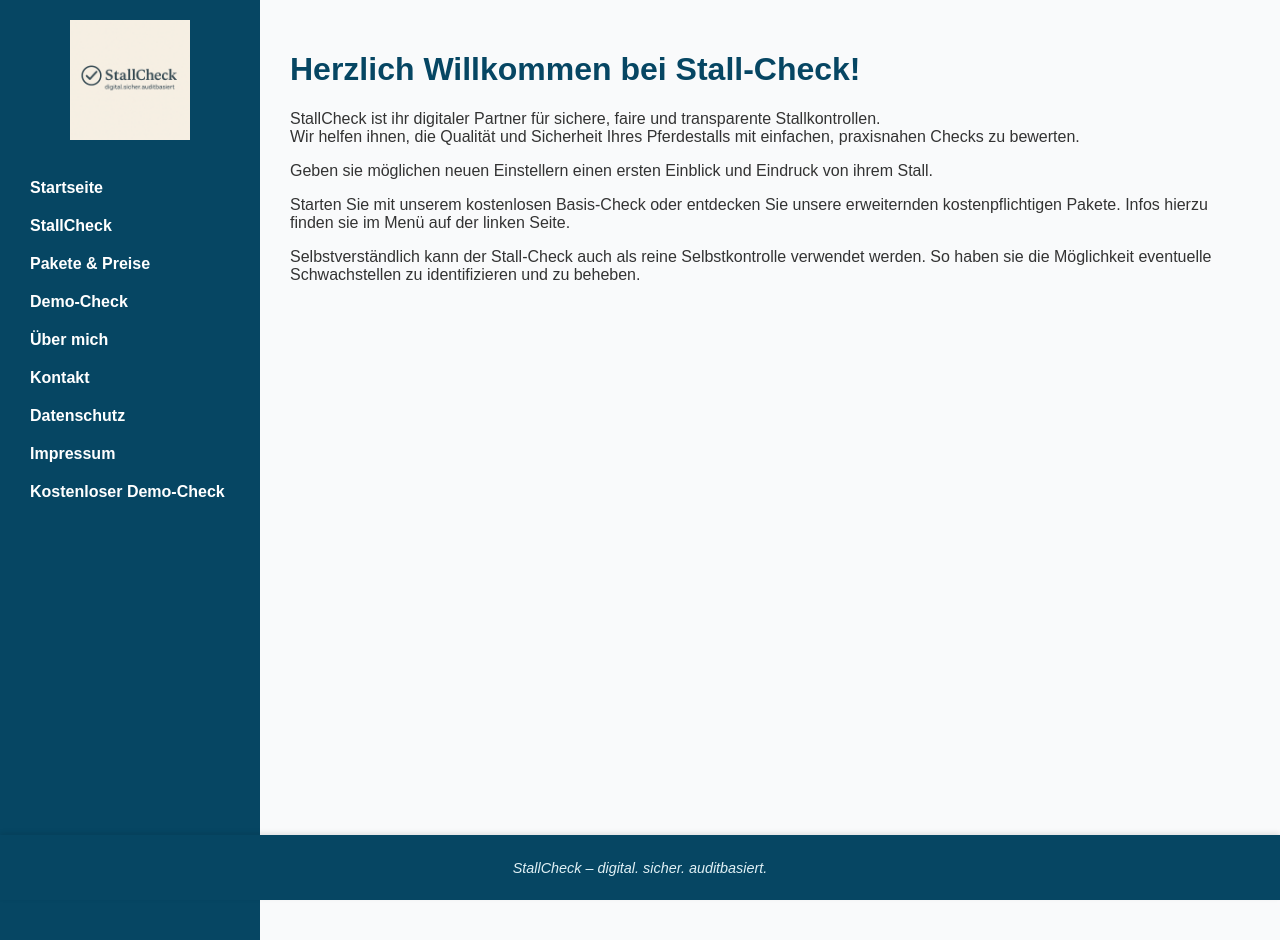
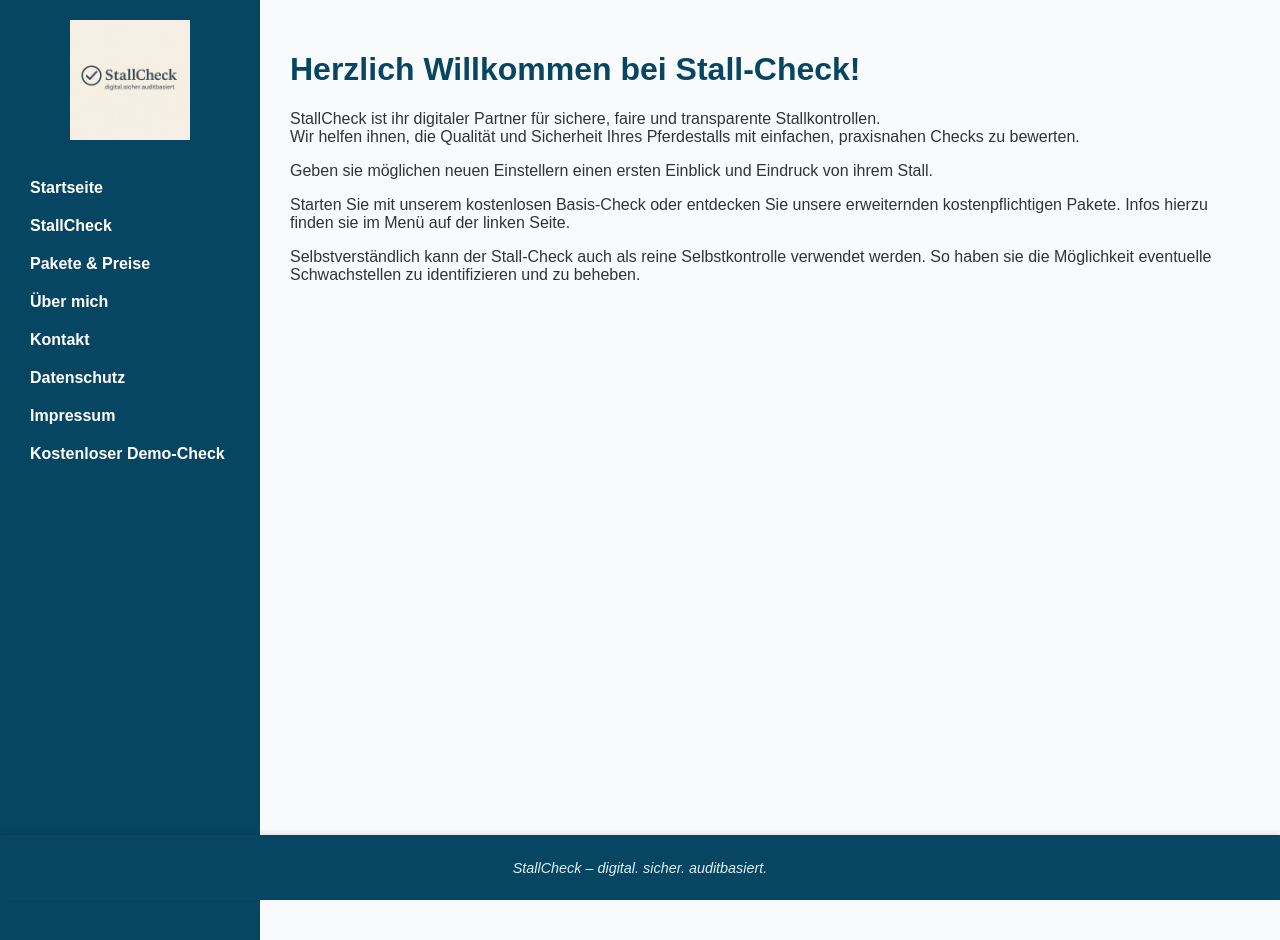
Before and after one commit to Kerstin78/stallcheck, a Jekyll site: the page built from index.md, in a window 1280 px wide. Built offline with Jekyll 4.4.1, drawn with Linux system fonts in a browser that asks for light colours.

Commit message:
Update default.html

```diff
--- a/_layouts/default.html
+++ b/_layouts/default.html
@@ -60,7 +60,6 @@
         <li><a href="/">Startseite</a></li>
         <li><a href="/stallcheck">StallCheck</a></li>
         <li><a href="/pakete">Pakete & Preise</a></li>
-        <li><a href="/demo-check">Demo-Check</a></li>
         <li><a href="/ueber-mich">Über mich</a></li>
         <li><a href="/kontakt">Kontakt</a></li>
         <li><a href="/datenschutz">Datenschutz</a></li>
```
